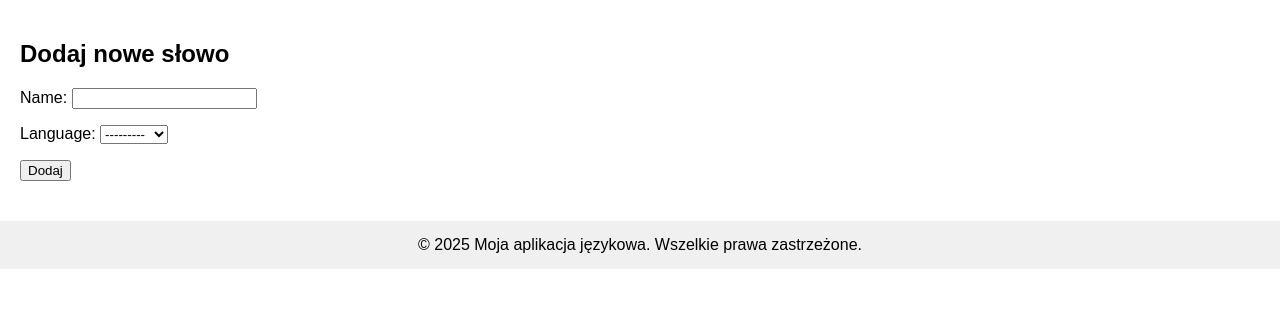
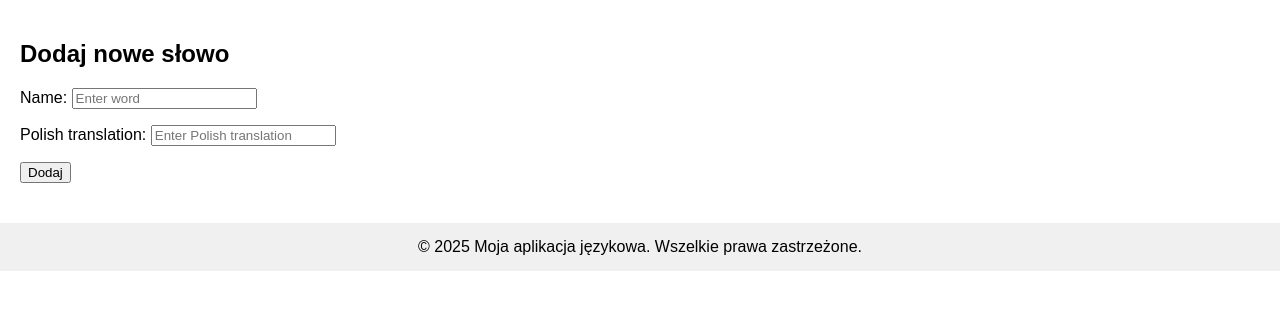
Before and after one commit to martinszkita/language-app, a Django app: page /vocabulary/add_word/ in a window 1280 px wide. Shown: the part 38-348 px from the top of the page. Run offline with Django 5.2, Linux system fonts and the light colour scheme; data comes from the database, SQL or seed files in the repository; both versions use the stored data as it was after the commit.

Commit message:
word_list in automatic lang

```diff
--- a/language_app/language_app/urls.py
+++ b/language_app/language_app/urls.py
@@ -1,7 +1,6 @@
 from django.contrib import admin
 from django.urls import path, include
 from . import views
-from vocabulary import views as vocabulary_views
 
 urlpatterns = [
     path('admin/', admin.site.urls),
--- a/language_app/vocabulary/forms.py
+++ b/language_app/vocabulary/forms.py
@@ -5,4 +5,8 @@ from .models import Word
 class WordForm(forms.ModelForm):
     class Meta:
         model = Word
-        fields = ['name', 'language']
+        fields = ['name', 'polish_translation']
+        widgets = {
+            'name': forms.TextInput(attrs={'placeholder': 'Enter word'}),
+            'polish_translation': forms.TextInput(attrs={'placeholder': 'Enter Polish translation', 'required': False}),
+        }
--- a/language_app/vocabulary/models.py
+++ b/language_app/vocabulary/models.py
@@ -10,6 +10,7 @@ class Language(models.Model):
 class Word(models.Model):
     name=models.CharField(max_length=30)
     language=models.ForeignKey(Language, on_delete=models.CASCADE)
+    polish_translation=models.CharField(max_length=30, blank=True, null=True)
 
     def __str__(self):
-        return f"{self.name} - {self.language}"
+        return f"{self.name} - {self.language} - {self.polish_translation}"
--- a/language_app/vocabulary/templates/vocabulary/word_list.html
+++ b/language_app/vocabulary/templates/vocabulary/word_list.html
@@ -3,12 +3,13 @@
 {% block content %}
     <h2>Lista słówek: {{ language }}</h2>
     <table>
-        <tr><th>ID</th><th>Nazwa</th><th>Język</th></tr>
+        <tr><th>ID</th><th>Nazwa</th><th>Język</th><th>Tłumaczenie</th></tr>
         {% for word in words %}
         <tr>
             <td>{{ word.id }}</td>
             <td>{{ word.name }}</td>
             <td>{{ word.language }}</td>
+            <td>{{ word.polish_translation }}</td>
         </tr>
         {% endfor %}
     </table>
--- a/language_app/vocabulary/views.py
+++ b/language_app/vocabulary/views.py
@@ -1,5 +1,4 @@
 from django.shortcuts import render, redirect, get_object_or_404
-from django.db import models
 from .models import Word, Language
 from .forms import WordForm
 from django.contrib import messages
@@ -30,9 +29,15 @@ def add_word(request):
     if request.method == 'POST':
         form = WordForm(request.POST)
         if form.is_valid():
+            word = form.save(commit=False)
+            # lang = resolve(request.path_info).kwargs.get('language').lower()
+            word.language = Language.objects.get(name='German')
+            #word.language = resolve(request.path_info).kwargs.get('language')
             form.save()
+
             messages.success(request, "Słowo zostało pomyślnie dodane.")
             return redirect('add_word')  # lub inna strona po dodaniu
     else:
         form = WordForm()
+
     return render(request, 'vocabulary/add_word.html', {'form': form})
```
Also changed, not shown: language_app/db.sqlite3, language_app/vocabulary/migrations/0003_word_polish_translation.py (added).
